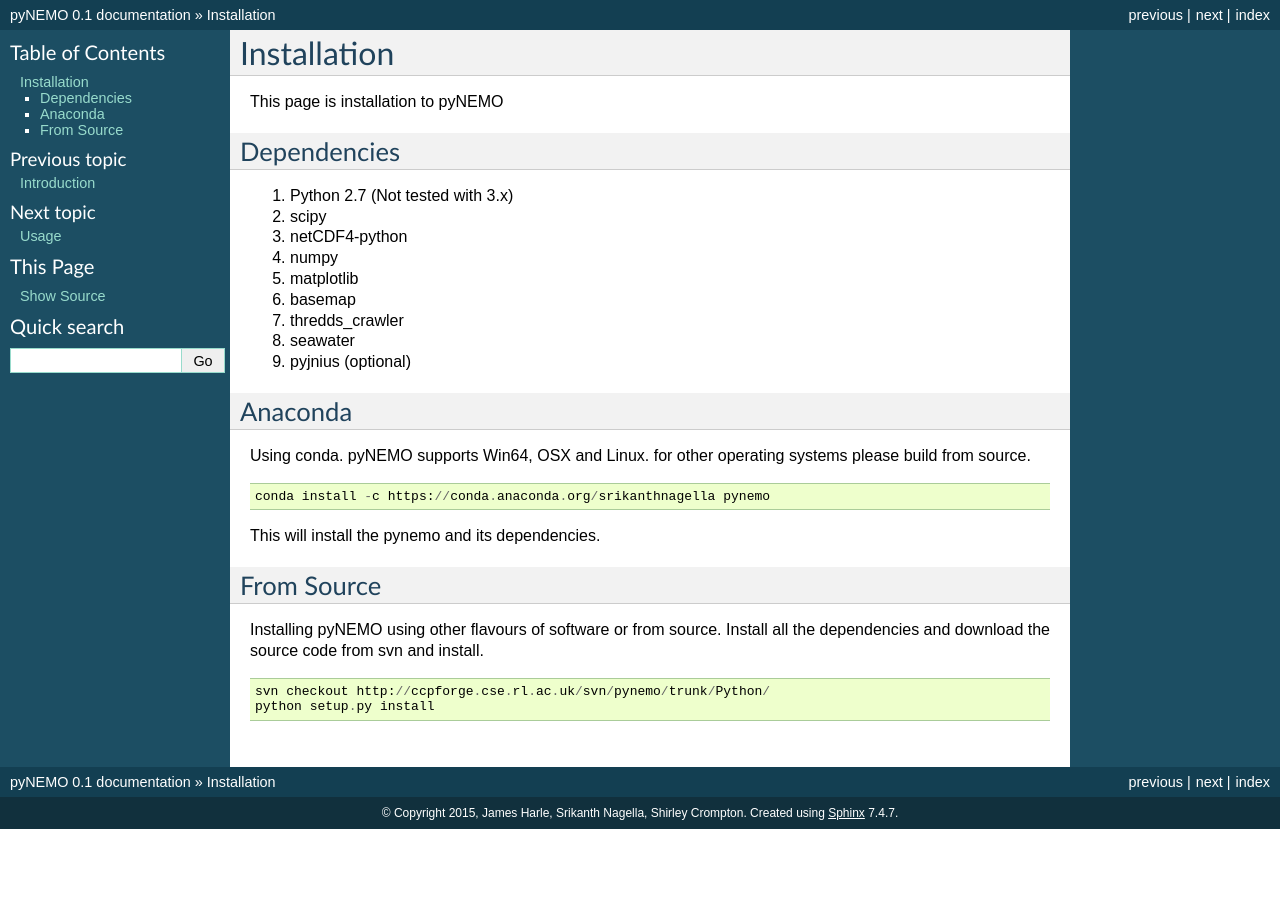
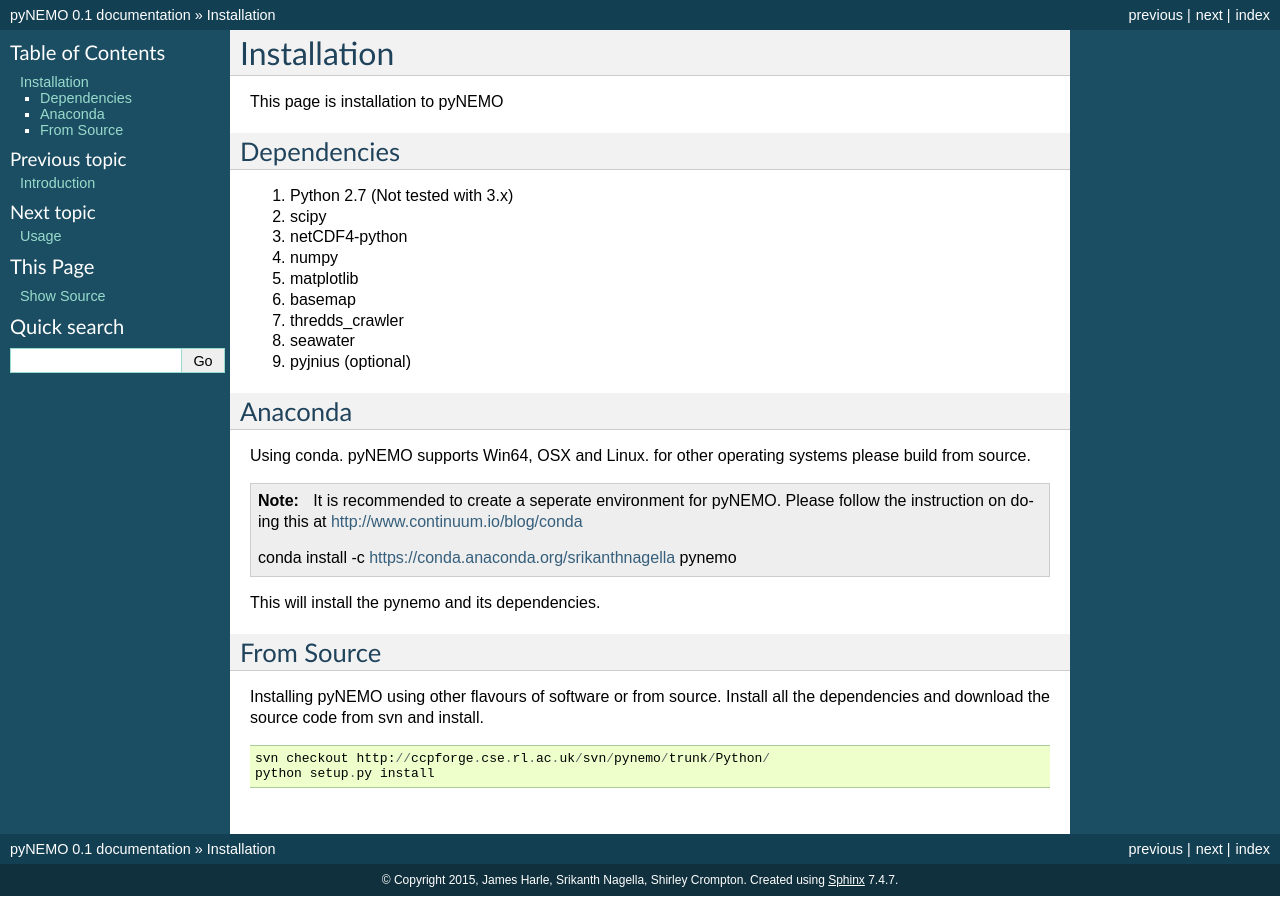
Before and after one commit to vleguenn/PyNEMO, a Sphinx documentation site: the page built from Python/docs/source/installation.rst, in a window 1280 px wide. Built offline with Sphinx 7.4.7, drawn with Linux system fonts in a browser that asks for light colours.

Commit message:
[#1267] updated document
git-svn-id: https://ccpforge.cse.rl.ac.uk/svn/pynemo/trunk@114 9a1c3b68-90a4-42a4-98f4-a1cd0af2bb7b

```diff
--- a/Python/docs/source/installation.rst
+++ b/Python/docs/source/installation.rst
@@ -20,7 +20,8 @@
 
 Using conda. pyNEMO supports Win64, OSX and Linux. for other operating systems please build from source.
 
-::
+.. note:: It is recommended to create a seperate environment for pyNEMO. Please follow the instruction on doing this at http://www.continuum.io/blog/conda
+
 
    conda install -c https://conda.anaconda.org/srikanthnagella pynemo
 
```
